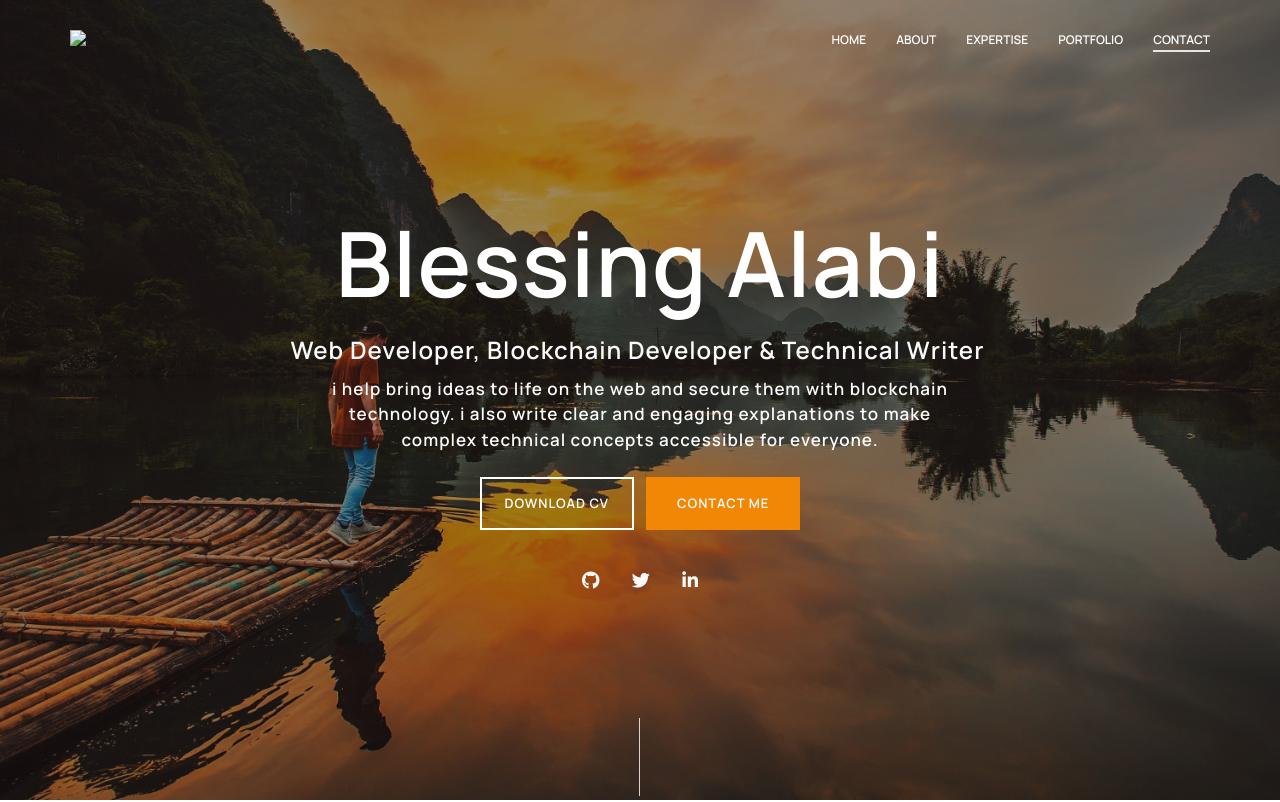
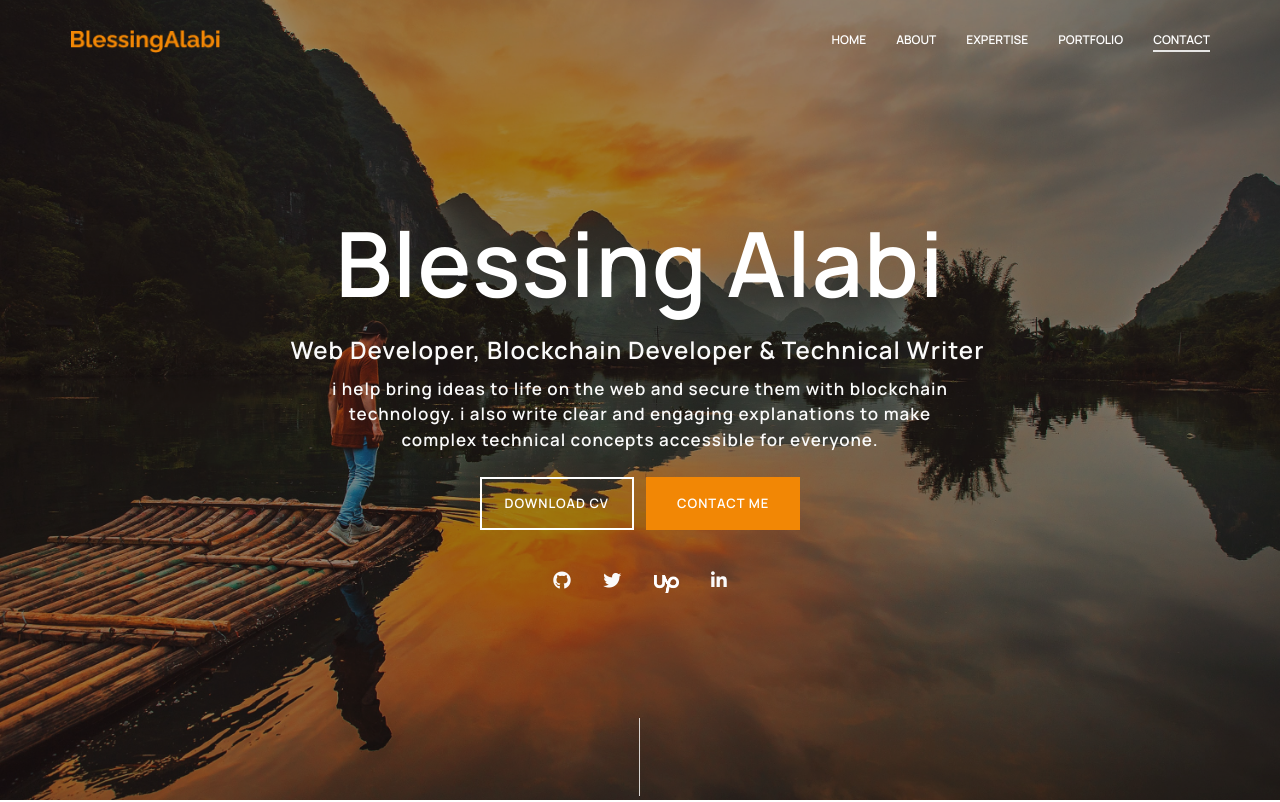
Before and after one commit to SeunScape/Portfolio, a website: page index.html in a window 1280 px wide. Shown: the top 802 px of the page. Drawn offline with Linux system fonts and the light colour scheme.

Commit message:
text update

```diff
--- a/index.html
+++ b/index.html
@@ -83,7 +83,7 @@
                             </button>
 
                             <!-- LOGO -->
-                            <a class="navbar-brand branding" href="#"><img src="assets/images/Frame.png"></img></a>
+                            <a class="navbar-brand branding" href="#"><img src="assets/images/BlessingAlabi.png"></img></a>
 
                         </div>
                         <div class="collapse navbar-collapse" id="bs-example-navbar-collapse-1">
@@ -134,11 +134,11 @@
                                         <i class="fa fa-twitter fa-2x"></i>
                                     </a>
                                 </li>
-                                <!-- <li>
-                                    <a href="blessin">
-                                        <i class="fa-brands fa-google"></i>
+                                <li>
+                                    <a href="https://www.upwork.com/freelancers/~01a6734e39103bcb88">
+                                        <img style="width: 25px; vertical-align: middle;" src="/assets/images/pngaaa.com-5939936.png"/>
                                     </a>
-                                </li> -->
+                                </li>
                                 <li>
                                     <a href="https://www.linkedin.com/in/blessing-alabi-9090041b1/">
                                         <i class="fa-brands fa-linkedin-in"></i>
@@ -443,6 +443,9 @@
                     <a href="https://github.com/SeunScape">
                         <i class="fa-brands fa-github"></i>
                     </a>
+                    <a href="https://www.upwork.com/freelancers/~01a6734e39103bcb88">
+                        <img style="width: 25px; vertical-align: middle;" src="/assets/images/pngaaa.com-5939936.png"/>
+                    </a>
                 </div>
                 <p>&copy; 2023 BlessingAlabi | All rights reserved.</p>
             </div><!--.container-->
```
Also changed, not shown: whitepapers.html (+4 -1 lines), assets/images/BlessingAlabi.png (added), assets/images/pngaaa.com-5939936.png (added).
